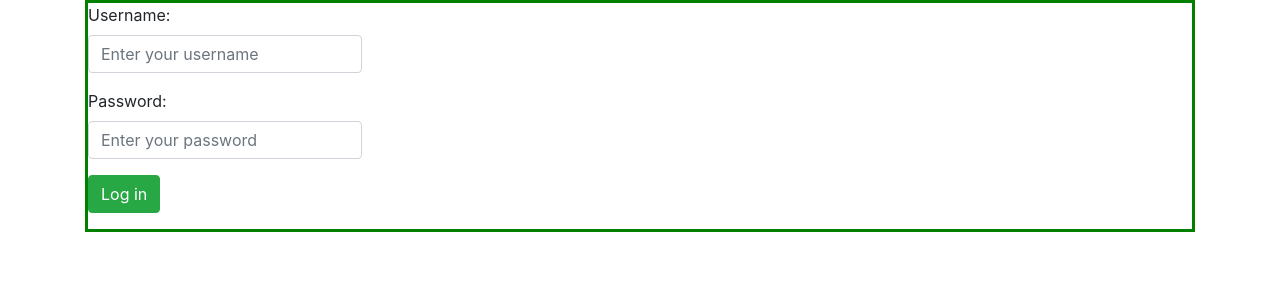
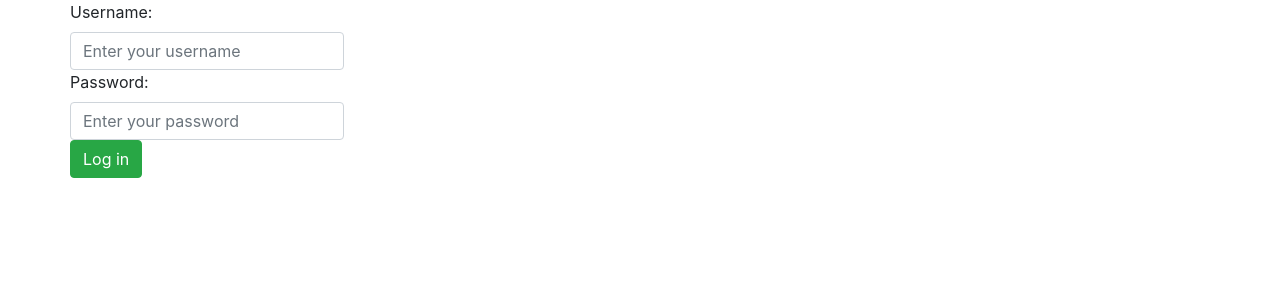
Before and after one commit to ViacheslavK/kpi_webAppFlaskSimpleProject, a Flask app: page /login/ in a window 1280 px wide. Shown: the part 56-356 px from the top of the page. Run offline with Flask 2, Linux system fonts and the light colour scheme; some libraries are stand-ins or nearby versions.

Commit message:
Style tuning

```diff
--- a/app/static/styles/custom.css
+++ b/app/static/styles/custom.css
@@ -10,5 +10,4 @@
 
 .center-form {
     margin: auto;
-    border: 3px solid green;
 }
--- a/app/templates/login_page.html
+++ b/app/templates/login_page.html
@@ -12,17 +12,15 @@
                 Incorrect username or password
             </div>
         {% endif %}
-        <div class="row center-form">
+        <div class="row">
             <form action="." method="POST">
-                <div class="form-group">
-                <label for="username">Username:</label>
-                <input class="form-control" id="username" name="username" placeholder="Enter your username">
+                <div class="form-group center-form">
+                    <label for="username">Username:</label>
+                    <input class="form-control" id="username" name="username" placeholder="Enter your username">
+                    <label for="password">Password:</label>
+                    <input type="password" class="form-control" id="password" name="password" placeholder="Enter your password">
+                    <button type="submit" class="btn btn-success">Log in</button>
                 </div>
-                <div class="form-group">
-                <label for="password">Password:</label>
-                <input type="password" class="form-control" id="password" name="password" placeholder="Enter your password">
-                </div>
-                <button type="submit" class="btn btn-success">Log in</button>
             </form>
         </div>
     </div>
```
Also changed, not shown: app/templates/register.html (+5 -4 lines).
